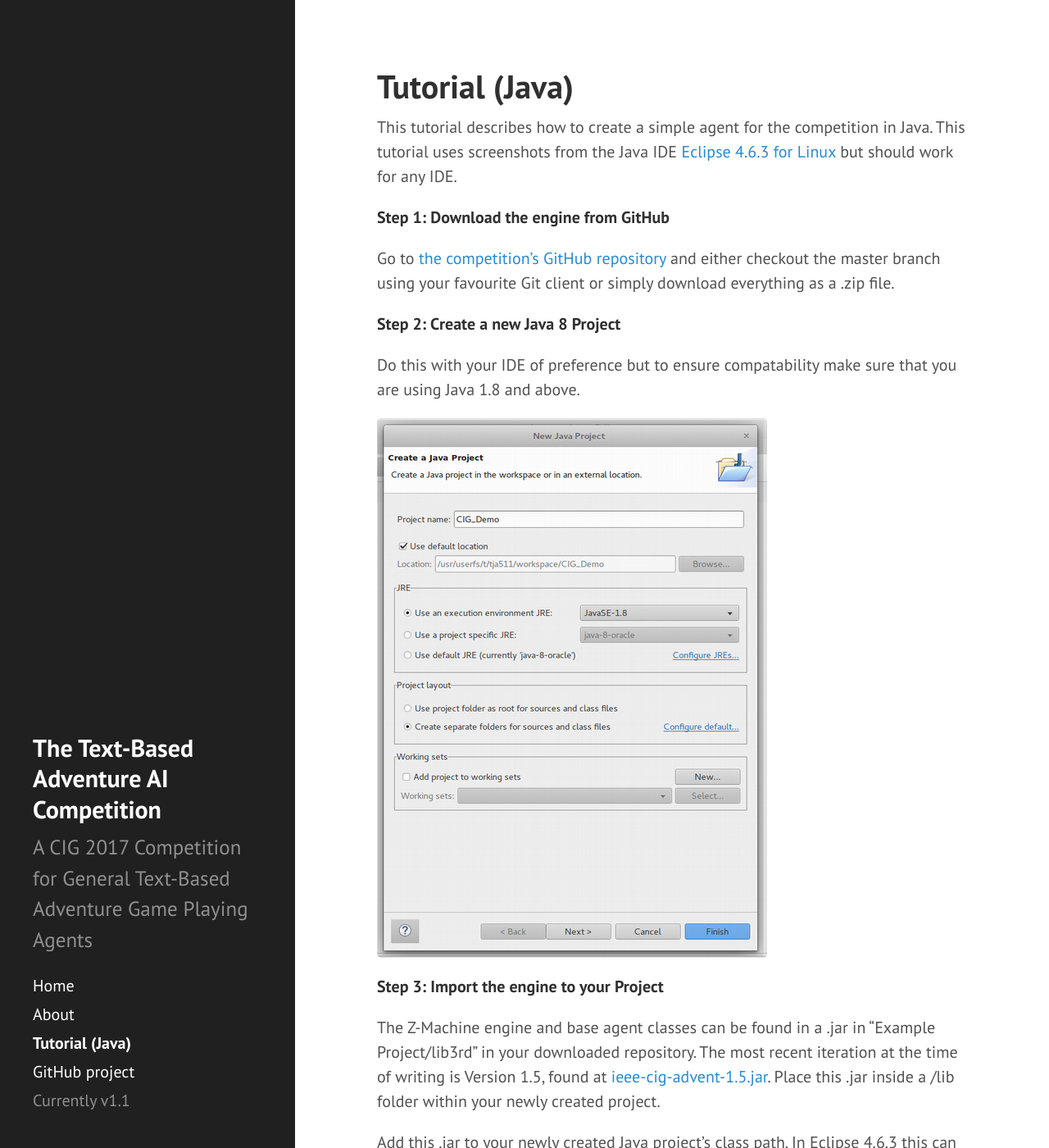
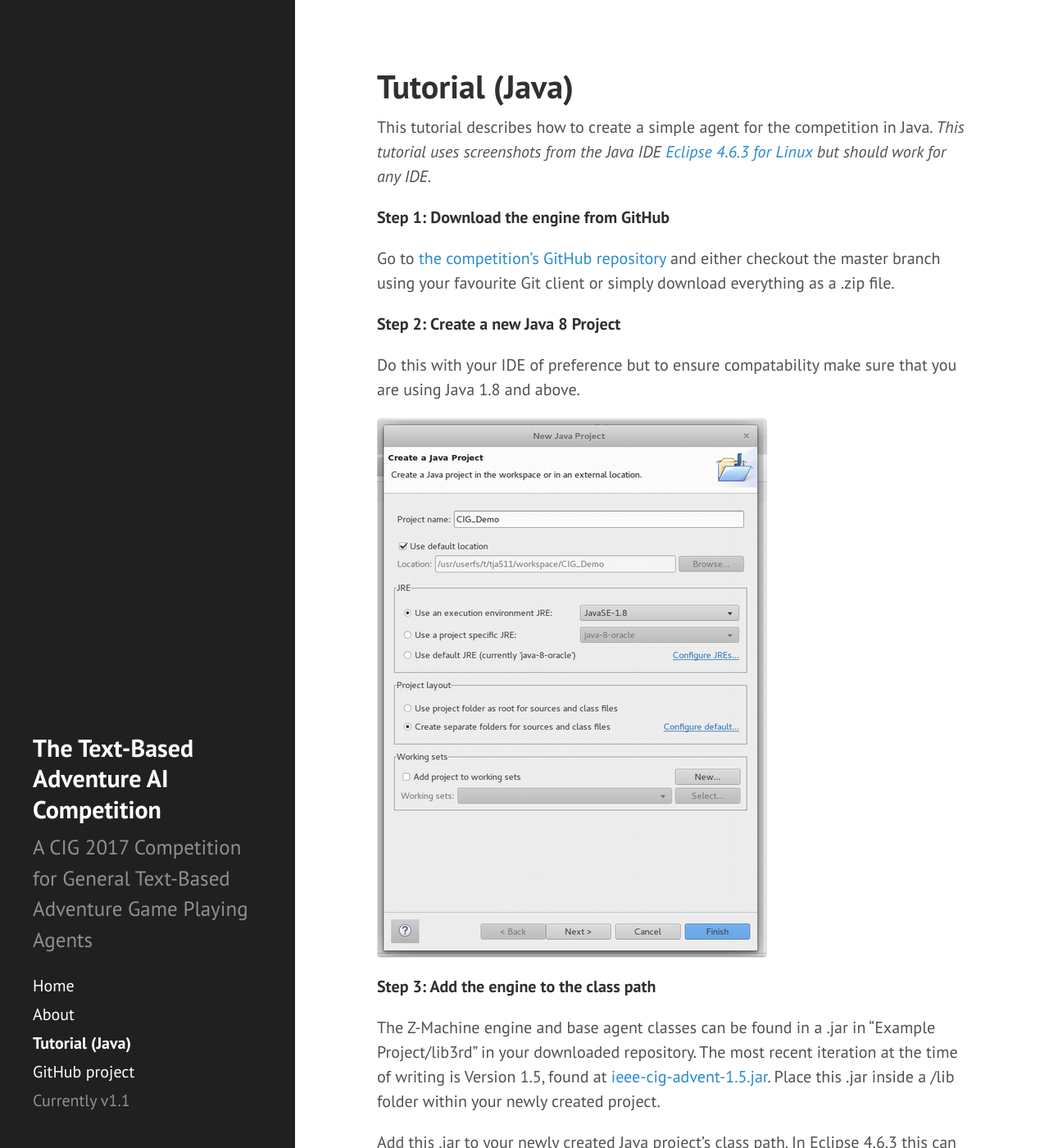
Before and after one commit to Atkrye/IEEE-CIG-Text-Adventurer-Competition, a Jekyll site: the page built from tutorial-java.md, in a window 1280 px wide and 1400 px high. Shown: the whole window at 82% size. Built offline with Jekyll 4.4.1, drawn with Linux system fonts in a browser that asks for light colours; Markdown is read by kramdown in place of the engine named in the settings.

Commit message:
Minor edits

```diff
--- a/tutorial-java.md
+++ b/tutorial-java.md
@@ -3,7 +3,8 @@ layout: page
 title: Tutorial (Java)
 ---
 
-This tutorial describes how to create a simple agent for the competition in Java. This tutorial uses screenshots from the Java IDE [Eclipse 4.6.3 for Linux](http://www.eclipse.org/downloads/packages/eclipse-ide-java-ee-developers/neon3) but should work for any IDE.
+This tutorial describes how to create a simple agent for the competition in Java.
+*This tutorial uses screenshots from the Java IDE [Eclipse 4.6.3 for Linux](http://www.eclipse.org/downloads/packages/eclipse-ide-java-ee-developers/neon3) but should work for any IDE.*
 
 **Step 1: Download the engine from GitHub**
 
@@ -15,7 +16,7 @@ Do this with your IDE of preference but to ensure compatability make sure that y
 
 ![create8Project](https://raw.githubusercontent.com/Atkrye/IEEE-CIG-Text-Adventurer-Competition/gh-pages/tutorial_screenshots/java/createFileScreenshot.png)
 
-**Step 3: Import the engine to your Project**
+**Step 3: Add the engine to the class path**
 
 The Z-Machine engine and base agent classes can be found in a .jar in "Example Project/lib3rd" in your downloaded repository. The most recent iteration at the time of writing is Version 1.5, found at [ieee-cig-advent-1.5.jar](https://github.com/Atkrye/IEEE-CIG-Text-Adventurer-Competition/blob/master/Example%20Project/lib3rd/ieee-cig-advent-1.5.jar). Place this .jar inside a /lib folder within your newly created project.
 
```
